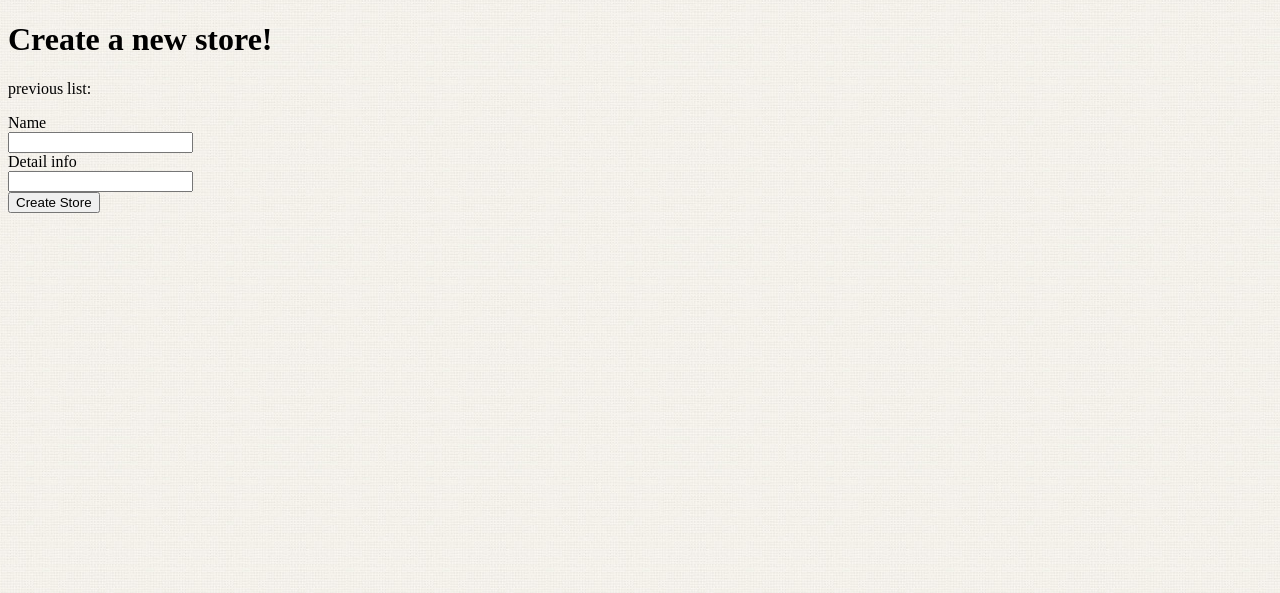
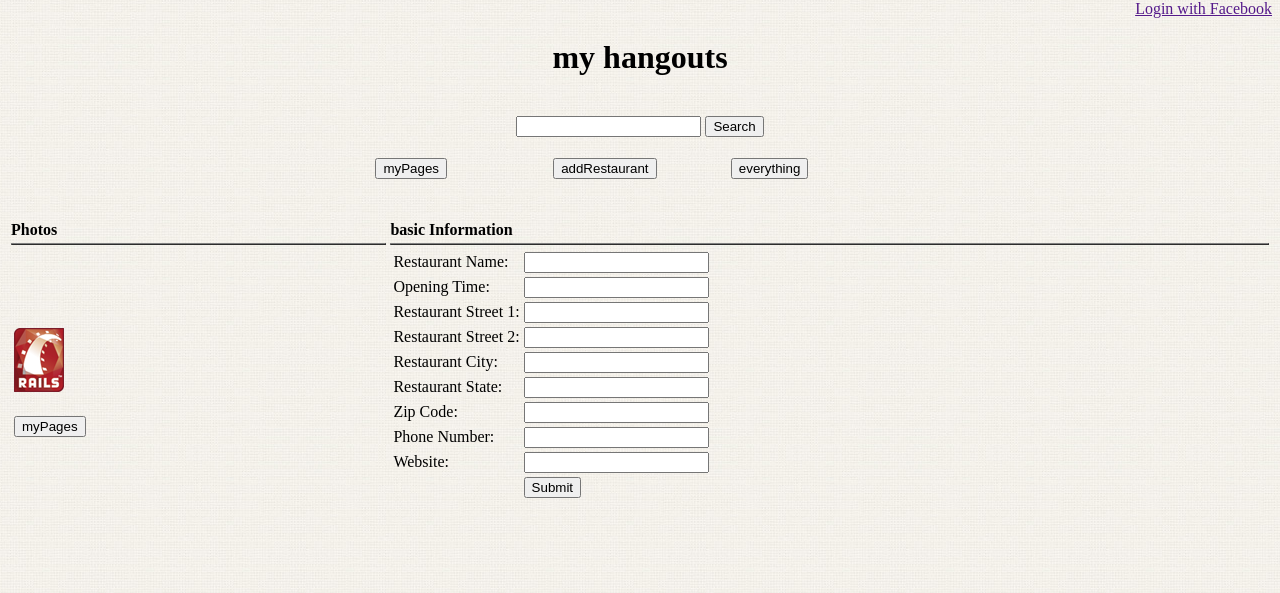
Before and after one commit to jujubeast/CSE210Project, a Rails app: page /addstore in a window 1280 px wide. Shown: the part 148-741 px from the top of the page. Run offline with Rails 7, Linux system fonts and the light colour scheme; style sheets or scripts are compiled from the project's sources; parts of the project's set-up code (start-up, migrations or seed data) failed here and were passed over; some libraries are stand-ins or nearby versions.

Commit message:
addstore

```diff
--- a/app/models/store.rb
+++ b/app/models/store.rb
@@ -1,8 +1,7 @@
 class Store < ActiveRecord::Base
 	has_many :list_stores
 	has_many :lists, :through => :list_stores
-  	attr_accessible :been_to, :can_delete, :detail_info, :favorite, :image, :name
-
+  	attr_accessible :been_to, :can_delete, :detail_info, :favorite, :image, :name, :pic,:street_1,:street_2,:city,:state,:zipcode,:telephone,:hours,:website
   	#finds stores given ARRAY of store ids
   	def self.find_stores_by_ids(store_ids)
   		stores = Store.find(:all,
--- a/app/views/stores/new.html.erb
+++ b/app/views/stores/new.html.erb
@@ -1,16 +1,107 @@
-<h1>Create a new store!</h1>
-<p>previous list: <%= @current_list_id %></p>
+<div align="right">
+	<%= link_to "Login with Facebook" , ""%>
+</div>
+<div align="center">
+	<h1>my hangouts</h1>
+	<br>
+	<%= text_field_tag(:searchKeyword) %>
+	<%= submit_tag("Search") %>
+</div>
+<br>
+<table align="center">
+	<tr>
+		<td width="20%"><%= button_tag("myPages") %></td>
+		<td width="20%"><%= button_tag("addRestaurant") %></td>
+		<td width="20%"><%= button_tag("everything") %></td>
+	</tr>
+</table>
+<br>
+<br>
+<%= form_for @store, :url => { :action => :create }  do |f|%>
+<table width="100%">
+	<tr>
+		<th width="30%" align="left">Photos</th>
+		<th width="70%" align="left">basic Information</>
+	</tr>
+	<tr>
+		<td>
+			<table border="1" width="100%"></table>
+		</td>
+		<td>
+			<table border="1" width="100%"></table>
+		</td>
+	</tr>
 
-<%= form_for @store, :url => { :action => :create } do |f| %>
-  <div class="field">
-    <%= f.label :name %><br />
-    <%= f.text_field :name %>
-  </div>
-  <div class="field">
-    <%= f.label :detail_info %><br />
-    <%= f.text_field :detail_info %>
-  </div>
-  <div class="actions">
-    <%= f.submit %>
-  </div>
+	<tr>
+		<td>
+			<table>
+				<tr>
+					<td width="100%" height="100px">
+						<%= image_tag("rails.png")
+# => <img alt="Rails" src="http://www.google.com/imgres?imgurl=http://www.takepart.com/sites/default/files/styles/tp_promo_feature_thumbnail/public/seaweed.jpg&imgrefurl=http://www.takepart.com/foodinc&h=222&w=298&sz=20&tbnid=ahU7p7l4smVbrM:&tbnh=92&tbnw=124&zoom=1&docid=71to5XWNETbiBM&itg=1&hl=en&sa=X&ei=ldKlT6bxD8raiQLVicnVAg&ved=0CHgQ9QEwAw&dur=123" />
+			%>
+						</td>
+				</tr>
+				<tr>
+					<td>
+						<%= button_tag("myPages") %>
+						</td>
+				</tr>
+				</table>
+
+			</td>
+		<td>
+			<table>
+				<tr>
+					<td><%= f.label :name, "Restaurant Name:" %></td>
+					<td><%= f.text_field :name %></td>
+
+				</tr>
+				<tr>
+					<td><%= f.label :hours, "Opening Time:" %></td>
+					<td><%= f.text_field :hours %></td>
+
+				</tr>
+				<tr>
+					<td><%= f.label(:street_1, "Restaurant Street 1:") %></td>
+					<td><%= f.text_field(:street_1) %></td>
+
+				</tr>
+				<tr>
+					<td><%= f.label(:street_2, "Restaurant Street 2:") %></td>
+					<td><%= f.text_field(:street_2) %></td>
+
+				</tr>
+				<tr>
+					<td><%= f.label(:city, "Restaurant City:") %></td>
+					<td><%= f.text_field(:city) %></td>
+
+				</tr>
+				<tr>
+					<td><%= f.label(:state, "Restaurant State:") %></td>
+					<td><%= f.text_field(:state) %></td>
+				</tr>
+				<tr>
+					<td><%= f.label(:zipcode, "Zip Code:") %></td>
+					<td><%= f.text_field(:zipcode) %></td>
+				</tr>
+				<tr>
+					<td><%= f.label(:telephone, "Phone Number:") %></td>
+					<td><%= f.text_field(:telephone) %></td>
+				</tr>
+				<tr>
+					<td><%= f.label(:website, "Website:") %></td>
+					<td><%= f.text_field(:website) %></td>
+				</tr>
+				<tr>
+
+					<td></td>
+
+					<td><%= f.submit("Submit") %></td>
+				</tr>
+				</tr>
+			</table>
+		</td>
+	</tr>
+</table>
 <% end %>
```
Also changed, not shown: db/schema.rb.
